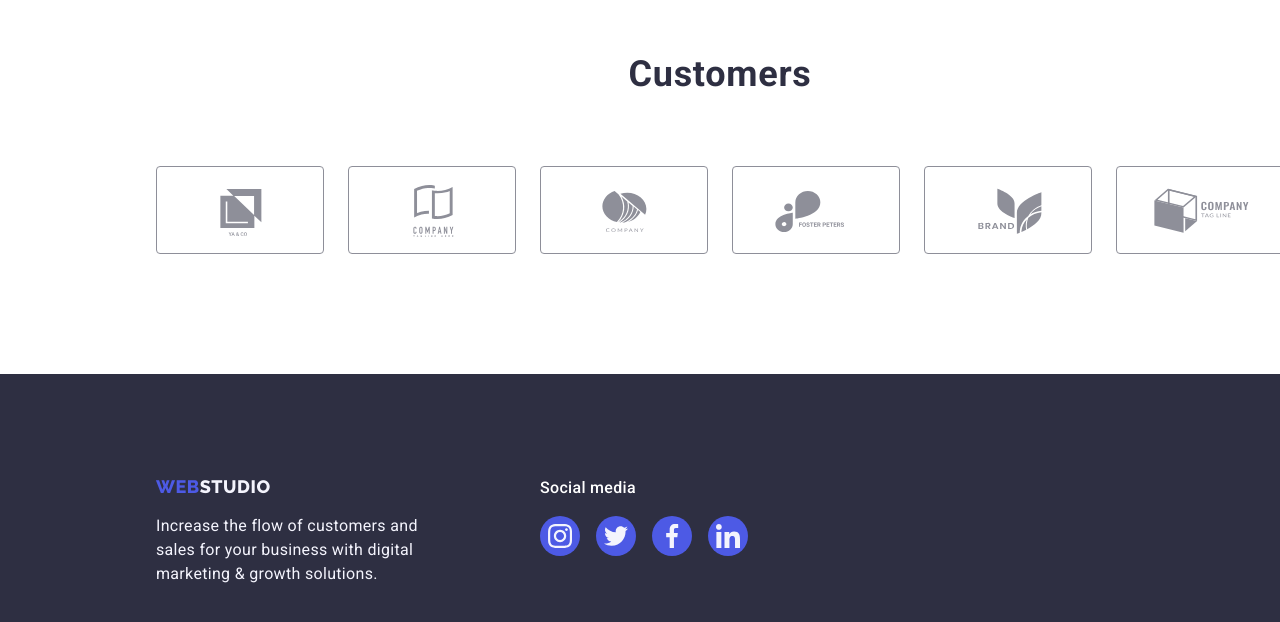
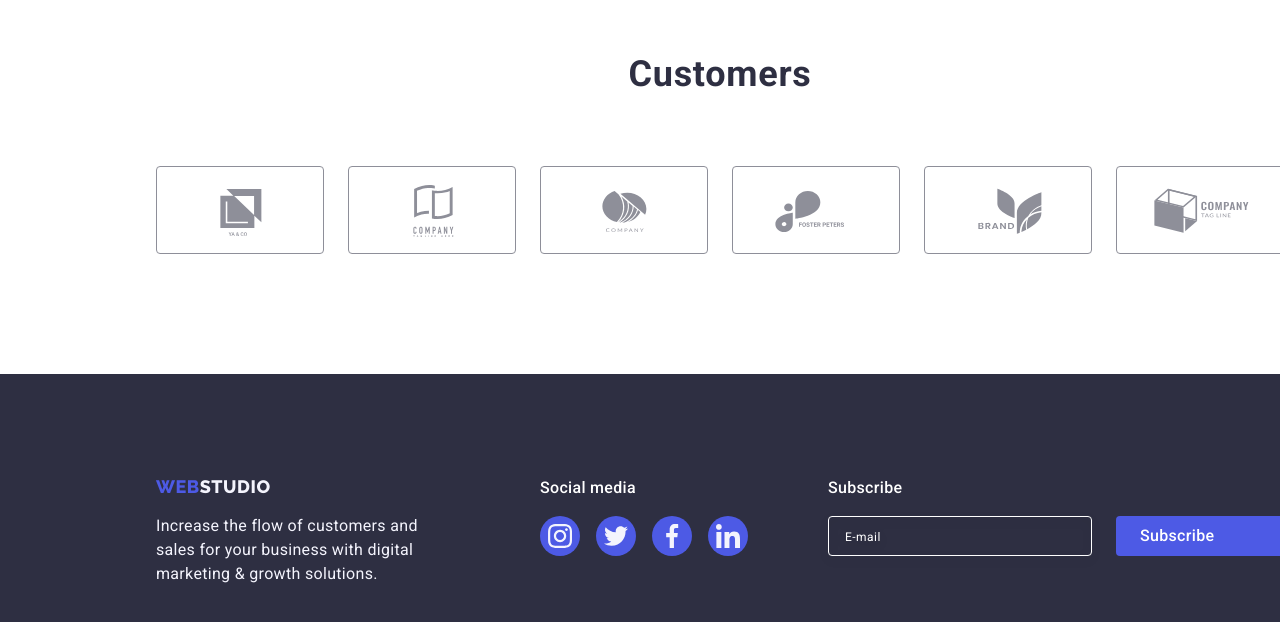
Before and after one commit to Sankerp/goit-markup-hw-07, a plain HTML site: page index.html in a window 1280 px wide. Shown: the part 2538-3160 px from the top of the page. Drawn offline with nearby package versions, Linux system fonts and the light colour scheme.

Commit message:
add subscribe form in footer

```diff
--- a/css/styles.css
+++ b/css/styles.css
@@ -324,11 +324,6 @@ p {
   height: 112px;
   margin-bottom: 8px;
 }
-
-/* .advantage-icon {
-  width: 64px;
-  height: 64px;
-} */
 
 .advantage .item {
   width: calc((100% - 72px) / 4);
@@ -673,7 +668,7 @@ p {
   color: var(--footer-text-color);
 }
 
-.footer-social-text {
+.footer-title-text {
   font-weight: 500;
   color: var(--footer-social-text-color);
   margin-bottom: 16px;
@@ -710,6 +705,62 @@ p {
 .footer-social-icon {
   fill: var(--footer-social-icon-color);
 }
+
+.footer-flex-social {
+  margin-right: 80px;
+}
+
+.subscribe-form {
+  display: flex;
+  gap: 24px;
+}
+
+.subscribe-input {
+  display: flex;
+  width: 100%;
+  min-width: 264px;
+  min-height: 40px;
+  border: 1px solid var(--body-background-color);
+  filter: drop-shadow(0px 4px 4px rgba(0, 0, 0, 0.15));
+  border-radius: 4px;
+  background-color: inherit;
+  color: var(--body-background-color);
+  padding-left: 16px;
+}
+
+.subscribe-input::placeholder {
+  font-size: 12px;
+  line-height: 2;
+  letter-spacing: 0.04em;
+  color: var(--body-background-color);
+}
+
+.subscribe-btn {
+  display: flex;
+  gap: 16px;
+  min-width: 169px;
+  height: 40px;
+  font-family: inherit;
+  font-weight: 500;
+  color: var(--button-text-color);
+  background-color: var(--button-bg-color);
+  border-radius: 4px;
+  border: transparent;
+  padding: 8px 24px 8px 24px;
+  margin: 0;
+  cursor: pointer;
+  transition: background-color var(--animation-transition);
+}
+
+.subscribe-btn:hover,
+.subscribe-btn:focus {
+  background-color: var(--active-color);
+}
+
+.subscribe-icon {
+  fill: currentColor;
+}
+
 /* =============== FOOTER =============== */
 
 /* =============== MODAL =============== */
--- a/index.html
+++ b/index.html
@@ -437,7 +437,7 @@
           </p>
         </div>
         <div class="footer-flex-social">
-          <p class="main-text footer-social-text">Social media</p>
+          <p class="main-text footer-title-text">Social media</p>
           <ul class="footer-social-list list">
             <li class="footer-social-item">
               <a class="footer-social-link" href="">
@@ -472,8 +472,21 @@
             </li>
           </ul>
         </div>
+        <div class="footer-flex-subscribe">
+          <p class="main-text footer-title-text">Subscribe</p>
+          <form class="subscribe-form">
+            <input class="subscribe-input" type="text" placeholder="E-mail" />
+            <button class="main-text subscribe-btn" type="submit">
+              Subscribe
+              <svg class="subscribe-icon" width="24" height="24">
+                <use href="./images/icons.svg#icon-subscribe"></use>
+              </svg>
+            </button>
+          </form>
+        </div>
       </div>
     </footer>
+    <!-- Modal-window -->
     <div class="backdrop is-hidden" data-modal>
       <div class="modal">
         <button class="modal-close-btn" type="button" data-modal-close>
```
Also changed, not shown: images/icons.svg.
